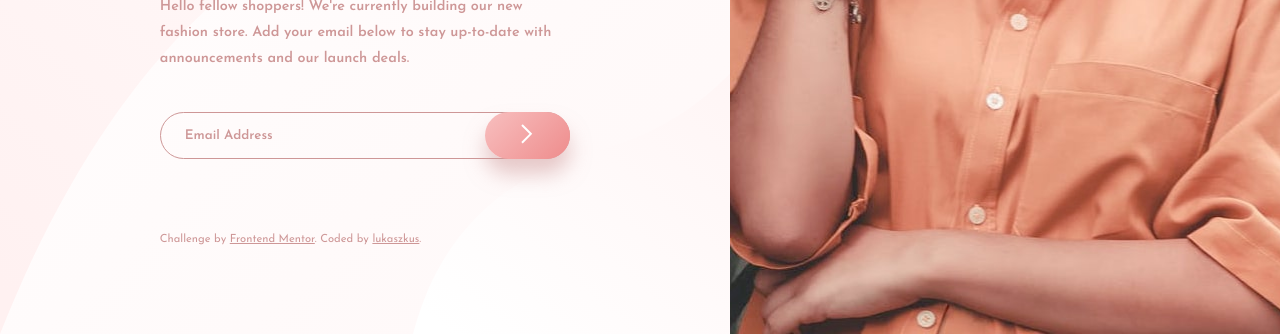
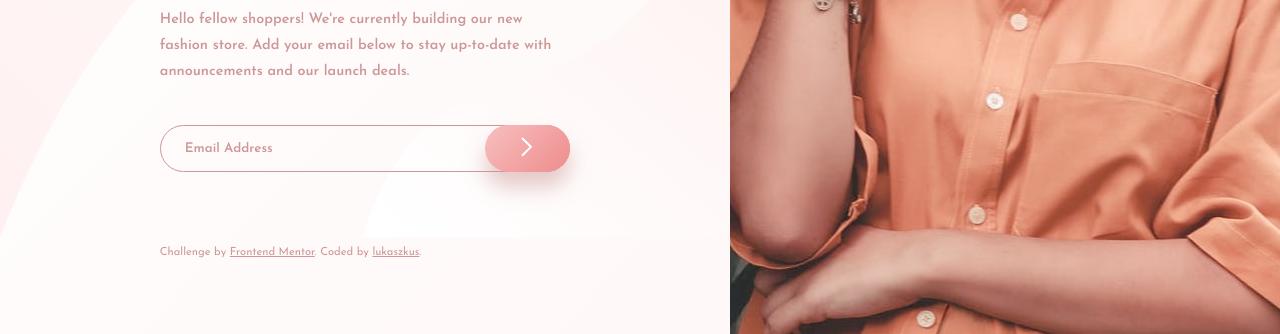
Before and after one commit to lukaszkus/base-apparel-coming-soon, a website: page index.html in a window 1280 px wide. Shown: the part 466-800 px from the top of the page. Drawn offline with Linux system fonts and the light colour scheme.

Commit message:
desktop layout update

```diff
--- a/scss/main.scss
+++ b/scss/main.scss
@@ -133,7 +133,7 @@ body {
     flex-direction: row;
     background-image: url(../images/bg-pattern-desktop.svg);
     background-repeat: no-repeat;
-    background-size: contain center;
+    background-size: 57% auto;
     .hero {
       width: 43%;
       height: 100vh;
@@ -146,13 +146,14 @@ body {
       flex-direction: column;
       justify-content: center;
       align-items: center;
-      margin-top: 20vh;
+      margin-top: 14vh;
       font-size: 4rem;
       line-height: 1.1;
       padding: 0 8vw;
       &__title {
         text-align: left;
         width: 410px;
+        font-size: 4rem;
       }
       &__txt {
         line-height: 1.8;
```
Also changed, not shown: css/main.css, 1 other file.
